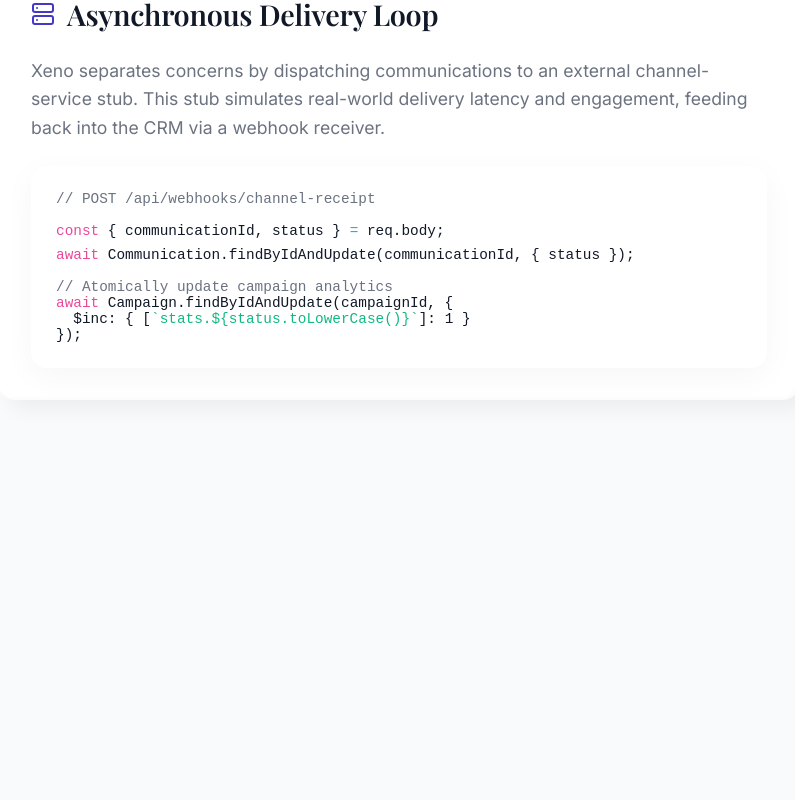
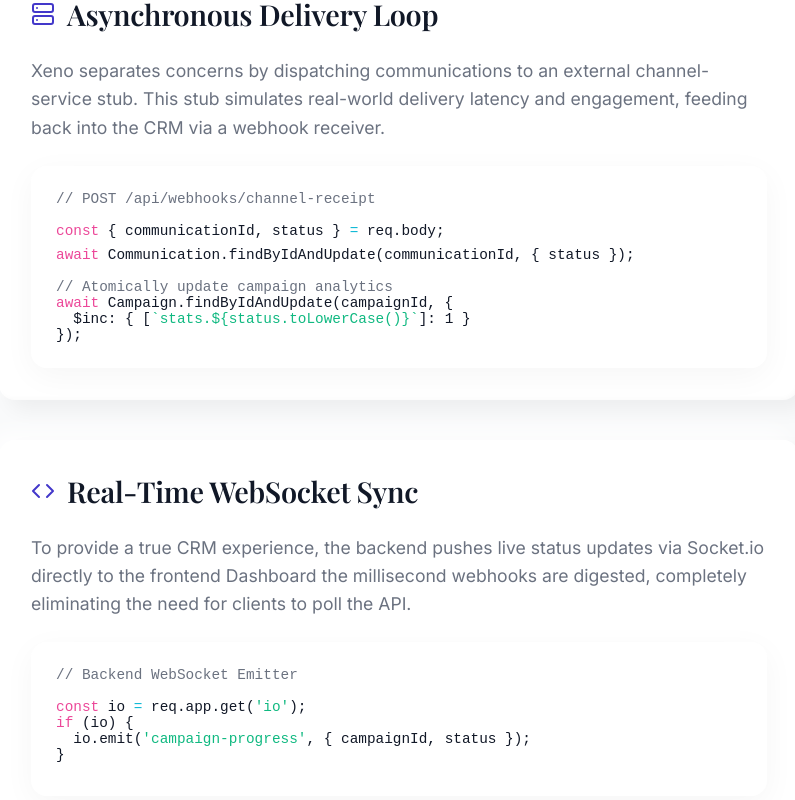
Before and after one commit to PI-Prasaad-Krishna/xeno-mini-crm, a React (Vite) app in the folder frontend/: page /docs in a window 1280 px wide. Shown: the part 1004-1804 px from the top of the page, without its empty margins (241-1036 px from the left). Before the commit the page ends 1468 px from the top, so only its background shows below. Built offline with nearby package versions, Linux system fonts and the light colour scheme; a web font is replaced by a local one.

Commit message:
Feature fixes and updated documnetation page

```diff
--- a/frontend/src/pages/Docs.jsx
+++ b/frontend/src/pages/Docs.jsx
@@ -79,6 +79,26 @@ export default function Docs() {
           </div>
         </div>
 
+        <div className="clay-card" style={{ marginTop: '40px' }}>
+          <div style={{ display: 'flex', alignItems: 'center', gap: '12px', marginBottom: '24px' }}>
+            <Code size={24} color="var(--primary-color)" />
+            <h2 className="editorial-serif" style={{ fontSize: '1.8rem' }}>Real-Time WebSocket Sync</h2>
+          </div>
+          <p style={{ fontSize: '1.1rem', color: 'var(--text-secondary)', lineHeight: '1.6', marginBottom: '24px' }}>
+            To provide a true CRM experience, the backend pushes live status updates via Socket.io directly to the frontend Dashboard the millisecond webhooks are digested, completely eliminating the need for clients to poll the API.
+          </p>
+
+          <div className="liquid-glass" style={{ padding: '24px', fontFamily: 'monospace', fontSize: '0.9rem', color: 'var(--text-primary)' }}>
+             <div style={{ color: 'var(--text-secondary)', marginBottom: '16px' }}>// Backend WebSocket Emitter</div>
+             <div style={{ marginBottom: '8px' }}>
+               <span style={{ color: '#ec4899' }}>const</span> io <span style={{ color: '#06b6d4' }}>=</span> req.app.get(<span style={{ color: '#10b981' }}>'io'</span>);<br/>
+               <span style={{ color: '#ec4899' }}>if</span> (io) &#123;<br/>
+               &nbsp;&nbsp;io.emit(<span style={{ color: '#10b981' }}>'campaign-progress'</span>, &#123; campaignId, status &#125;);<br/>
+               &#125;
+             </div>
+          </div>
+        </div>
+
       </div>
     </div>
   );
```
Also changed, not shown: 1 other file (tests, documents, lock files or other folders).
